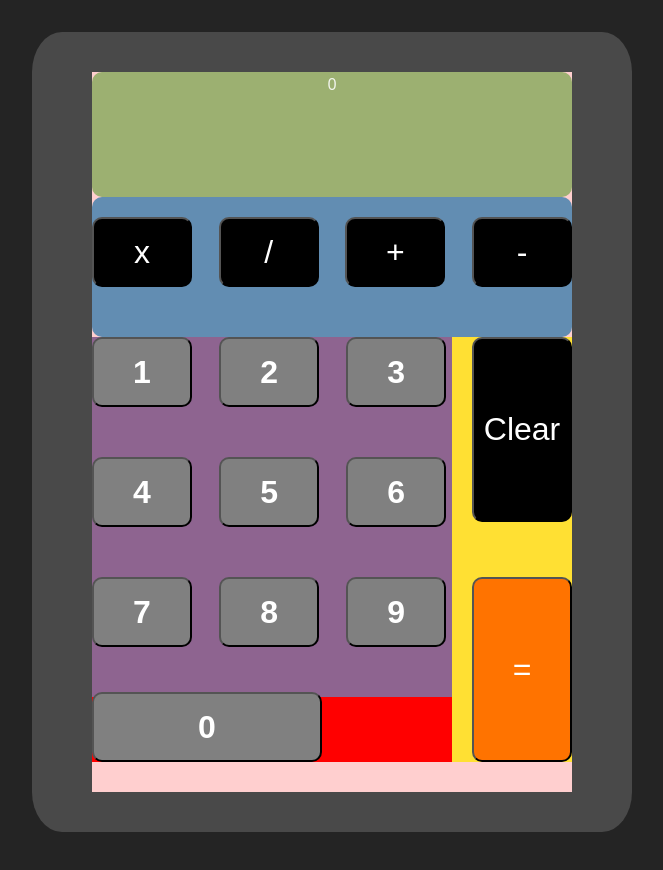
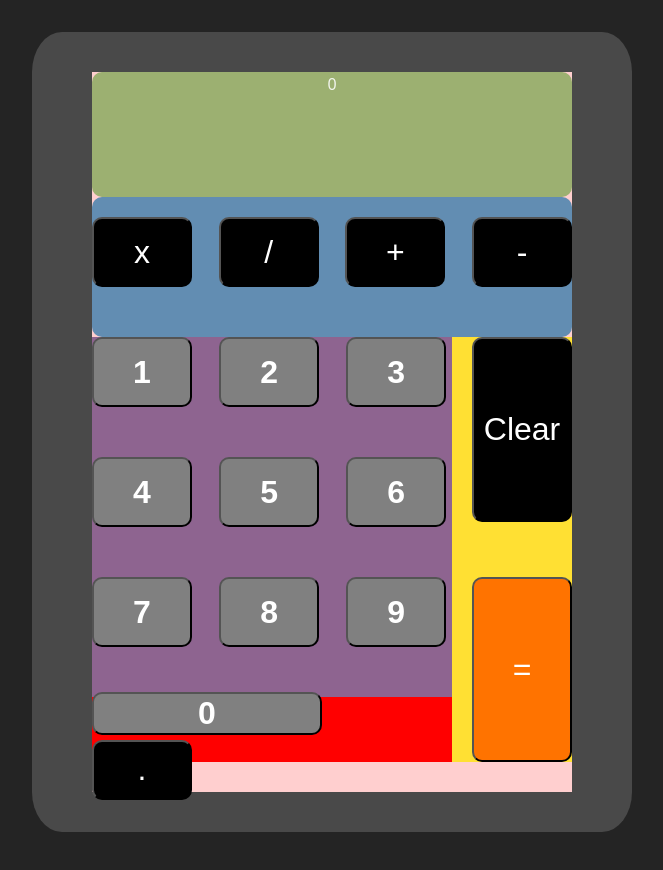
Before and after one commit to TheTallProgrammer/redux-react-calculator, a React (Vite) app: page / in a window 1280 px wide. Shown: the top 870 px of the page, without its empty margins (308-971 px from the left). Built offline with nearby package versions, Linux system fonts and the light colour scheme.

Commit message:
created operatorButton '.' in lowerbuttonwrapper

```diff
--- a/src/components/Calculator.tsx
+++ b/src/components/Calculator.tsx
@@ -35,6 +35,7 @@ const Calculator = () => {
           <div className={styles.lowerWrapper}>
           <div className={styles.lowerButtonWrapper}>
             <NumberButton buttonNumber='0' width={230} />
+            <OperatorButton operatorSymbol='.' buttonColor='#000000' width={100} height={195}/>
           </div>
         </div>
         </div>
--- a/src/styles/Calculator.module.css
+++ b/src/styles/Calculator.module.css
@@ -77,4 +77,6 @@
 
 .lowerButtonWrapper {
     margin-top: -5px;
+    display: flex;
+    flex-direction: column;
 }
```
